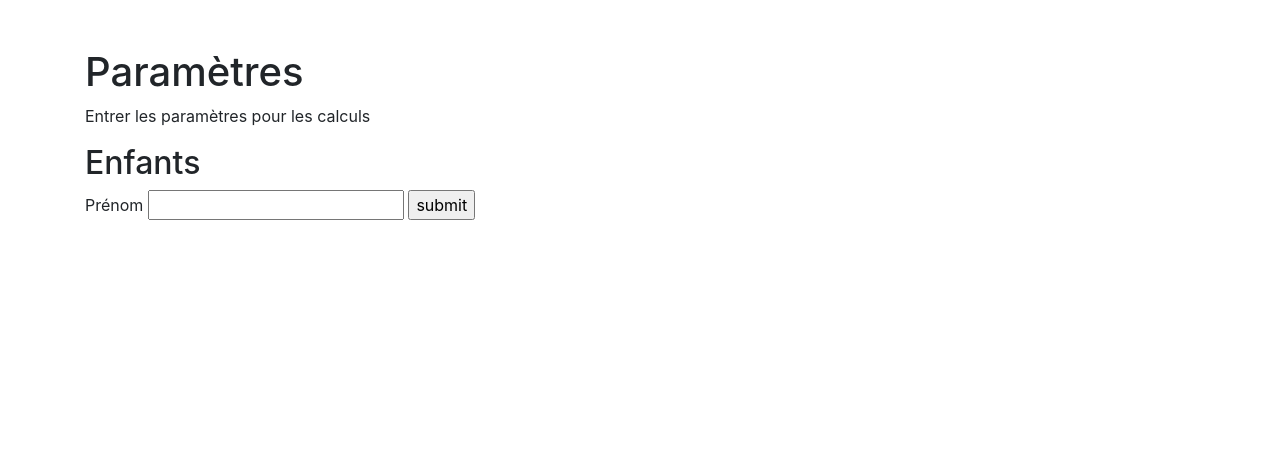
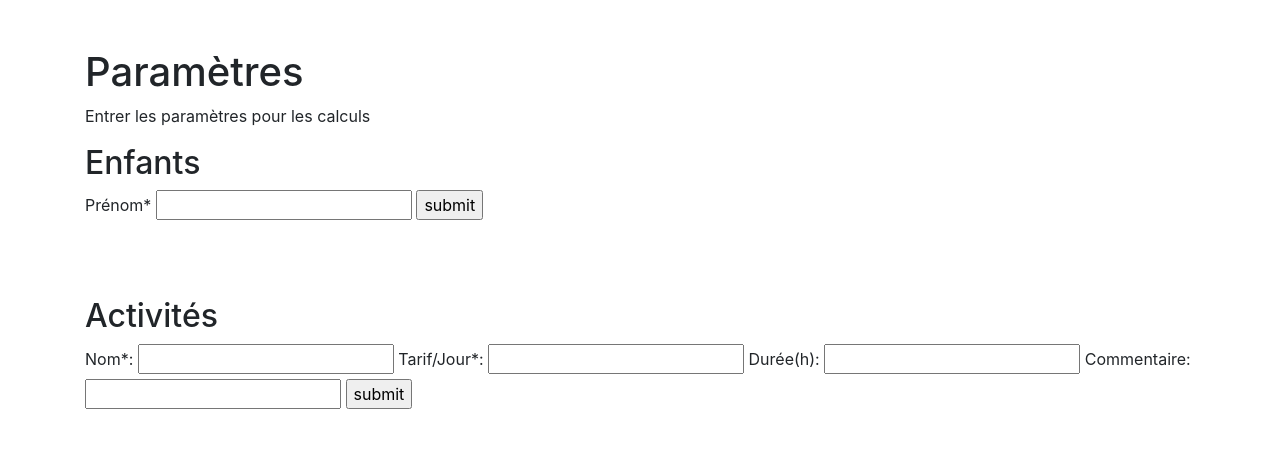
Before and after one commit to lolothi/schoolPlanning, a Python web app: template templates/params.html in a window 1280 px wide. Shown: the part 56-512 px from the top of the page. Run offline with Jinja, Linux system fonts and the light colour scheme; the template is opened without the code that fills it, so the values that code supplies are empty; some libraries are stand-ins or nearby versions.

Commit message:
activity updates

```diff
--- a/templates/params.html
+++ b/templates/params.html
@@ -14,8 +14,37 @@
 </ul>
 {%endif%}
   <form method="post">
-    <label for="child_name">Prénom</label>
+    <label for="child_name">Prénom*</label>
     <input type="child_name" name="child_name" id="child_name" class="inputs" required>
+    <input type="submit" id="submitBtn" value="submit">
+    <br/>
+    {% if message %}
+        <a class="message">{{message}}</a>
+      {% endif %}
+      <br/>
+      {% if error %}
+      <p class="errorAuth">{{error}}</p>
+      {% endif %}
+  <br/>
+</form><br>
+
+<h2>Activités</h2>
+<!-- {%if activitiesInDb%}
+<ul>
+  {%for child in childsInDb%}
+  <li >{{child[1]}}</li>
+  {%endfor%}
+</ul>
+{%endif%} -->
+  <form method="post">
+    <label for="activity_name">Nom*: </label>
+    <input type="activity_name" name="activity_name" id="activity_name" class="inputs" required>
+    <label for="activity_price">Tarif/Jour*: </label>
+    <input type="activity_price" name="activity_price" id="activity_price" class="inputs" required>
+    <label for="activity_time">Durée(h): </label>
+    <input type="activity_time" name="activity_time" id="activity_time" class="inputs">
+    <label for="activity_comment">Commentaire: </label>
+    <input type="activity_comment" name="activity_comment" id="activity_comment" class="inputs">
     <input type="submit" id="submitBtn" value="submit">
     <br/>
     {% if message %}
```
Also changed, not shown: app.py (+18 -1 lines), services.py (+9 -0 lines).
